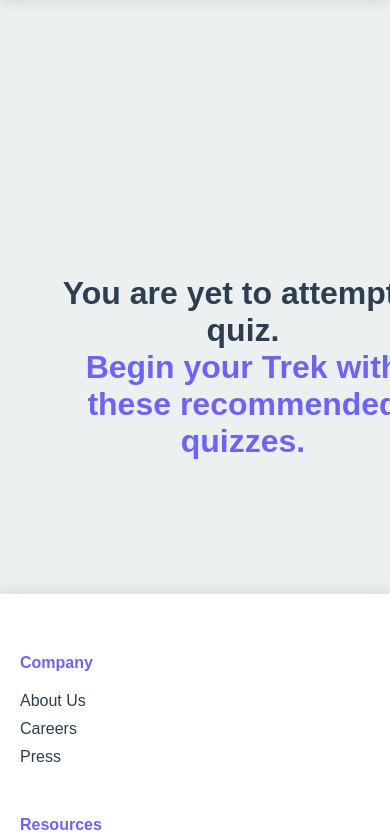
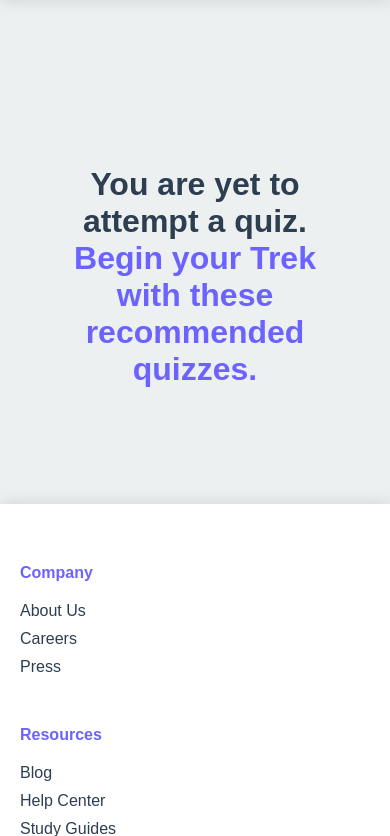
Before and after one commit to krmohammed/Mind-Trek, a Django app: page /quiz/attempted/ in a window 390 px wide; the page is wider, and only the part inside the window is pictured. Shown: the part 158-994 px from the top of that part. Run offline with Django 5.2, Linux system fonts and the light colour scheme; the visitor is signed in with stand-in values (Sample User, id 1); some libraries are stand-ins or nearby versions.

Commit message:
refactor: improving UX

```diff
--- a/quiz/templates/quiz/attempted.html
+++ b/quiz/templates/quiz/attempted.html
@@ -51,7 +51,6 @@
     }
 
     function createAttemptCard(id, title, topic, completed, questions, score) {
-          console.log(completed)
       return `
         <div class="attempt-card">
           <div class="attempt-info">
--- a/static/css/attempted.css
+++ b/static/css/attempted.css
@@ -97,7 +97,7 @@
 }
 
 div.no-attempts {
-    width: 100vw;
+  width: 100%;
   height: 50vh;
   display: flex;
   flex-direction: column;
@@ -149,7 +149,7 @@
   }
 
   .main-content {
-      margin-top: 140px;
+    margin-top: 50px;
   }
 
   .attempts-header {
--- a/templates/index.html
+++ b/templates/index.html
@@ -27,7 +27,11 @@
     <section class="hero">
       <h1>Embark on a Knowledge Journey</h1>
       <p>Join Mind Trek - where learning becomes an adventure. Challenge yourself with immersive quizzes that take you on a journey through fascinating topics!</p>
-      <a href="{% url "users:register" %}" class="cta-button">Begin Your Trek</a>
+      {% if user.is_authenticated %}
+        <a href="{% url "quiz:quiz-home" %}" class="cta-button">Dashboard</a>
+      {% else %}
+        <a href="{% url "users:register" %}" class="cta-button">Begin Your Trek</a>
+      {% endif %}
     </section>
 
     <section class="features" id="features-section">
```
Lines whose indentation alone changed are shown as unchanged.
